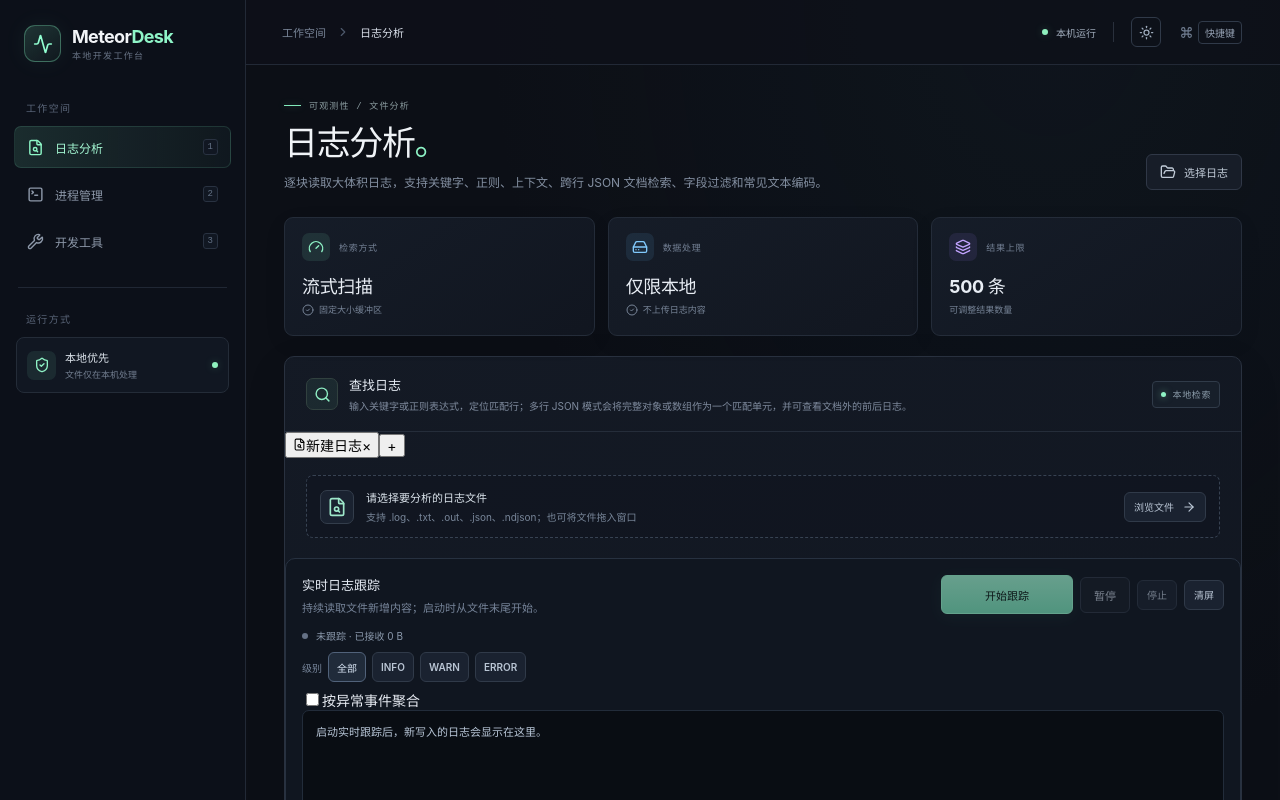
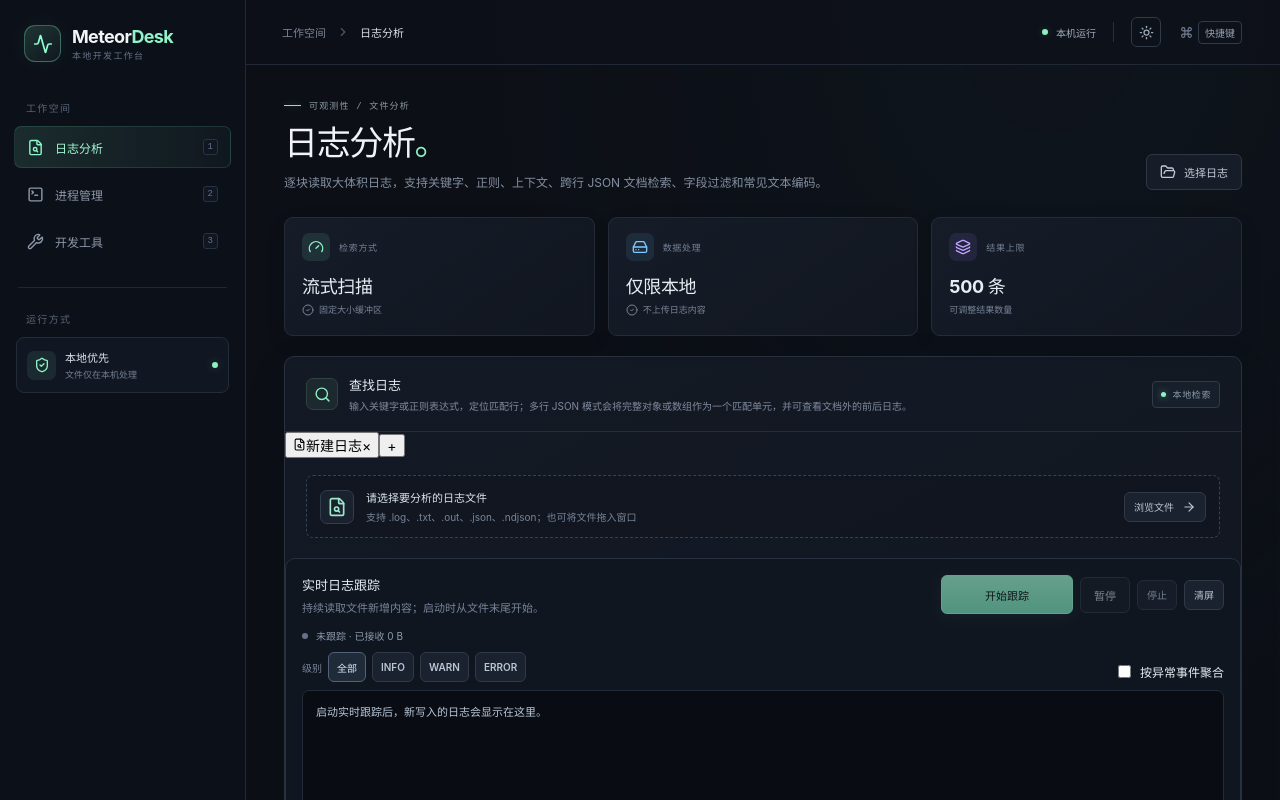
Before and after one commit to yuwen002/meteor-desk, a Vue app in the folder frontend/: page / in a window 1280 px wide. Shown: the top 800 px of the page. Built offline with nearby package versions, Linux system fonts and the light colour scheme.

Commit message:
style(logs): add live tail event grouping layout

```diff
--- a/frontend/src/style.css
+++ b/frontend/src/style.css
@@ -220,7 +220,7 @@ button.shortcut-hint:hover{color:#b8f8dc;background:rgba(134,247,197,.06)}
 .tail-level-filters{display:flex;align-items:center;gap:6px;margin:0 0 8px;color:#77859a;font-size:10px}
 .tail-level-filters .button{min-height:24px;padding:3px 8px;font-size:10px}
 .tail-level-filters .tail-filter-active{color:#dce8f7;border-color:#51627a;background:#202b3a}
-.tail-output{margin:0;min-height:150px;max-height:360px;overflow:auto;white-space:pre-wrap;overflow-wrap:anywhere;padding:13px;border:1px solid #222c3a;border-radius:7px;background:#090d13;color:#b9c7d8;font:11px/1.65 ui-monospace,SFMono-Regular,Consolas,monospace}
+.tail-toolbar{display:flex;align-items:center;justify-content:space-between;gap:12px;flex-wrap:wrap}.tail-event-toggle{display:flex;align-items:center;gap:6px;font-size:12px;color:var(--muted-text)}.tail-event-list{display:flex;flex-direction:column;gap:10px;max-height:420px;overflow:auto;margin-top:10px}.tail-event-card{border:1px solid var(--border-color);border-radius:8px;overflow:hidden}.tail-event-meta{display:flex;gap:10px;flex-wrap:wrap;padding:8px 10px;background:var(--panel-elevated);font-size:11px;color:var(--muted-text)}.tail-event-meta span:first-child{font-weight:700}.event-level-error{color:#e35d6a}.event-level-warn{color:#d69a32}.event-level-info{color:#43a783}.tail-event-card pre{white-space:pre-wrap;overflow-wrap:anywhere;margin:0;padding:10px;font-size:12px;max-height:220px;overflow:auto}.tail-output{margin:0;min-height:150px;max-height:360px;overflow:auto;white-space:pre-wrap;overflow-wrap:anywhere;padding:13px;border:1px solid #222c3a;border-radius:7px;background:#090d13;color:#b9c7d8;font:11px/1.65 ui-monospace,SFMono-Regular,Consolas,monospace}
 .theme-light .time-range-filter{background:#fff;border-color:#dce2eb}
 .theme-light .time-range-filter label{color:#667386}
 .theme-light .result-level-filters{color:#667386}
```
